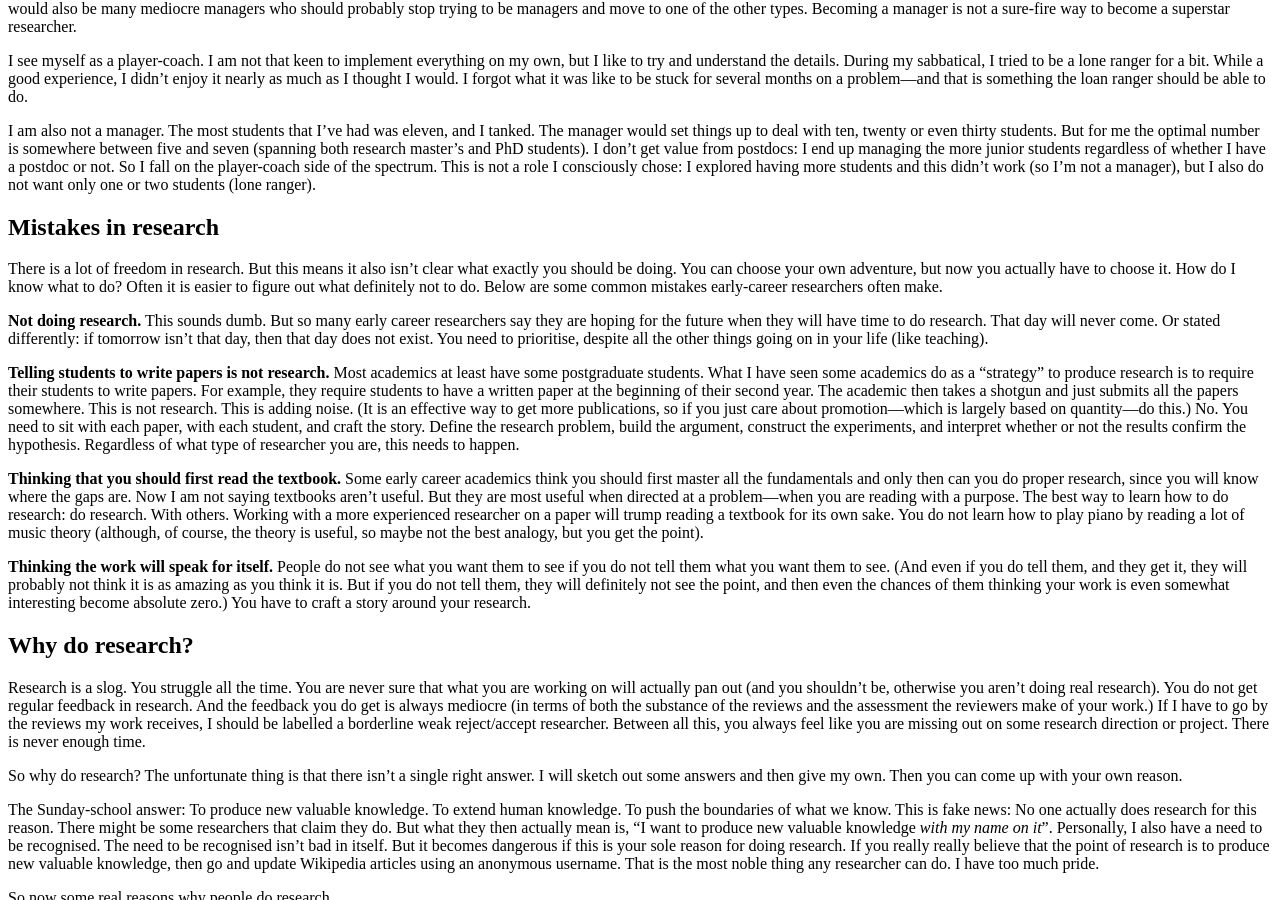
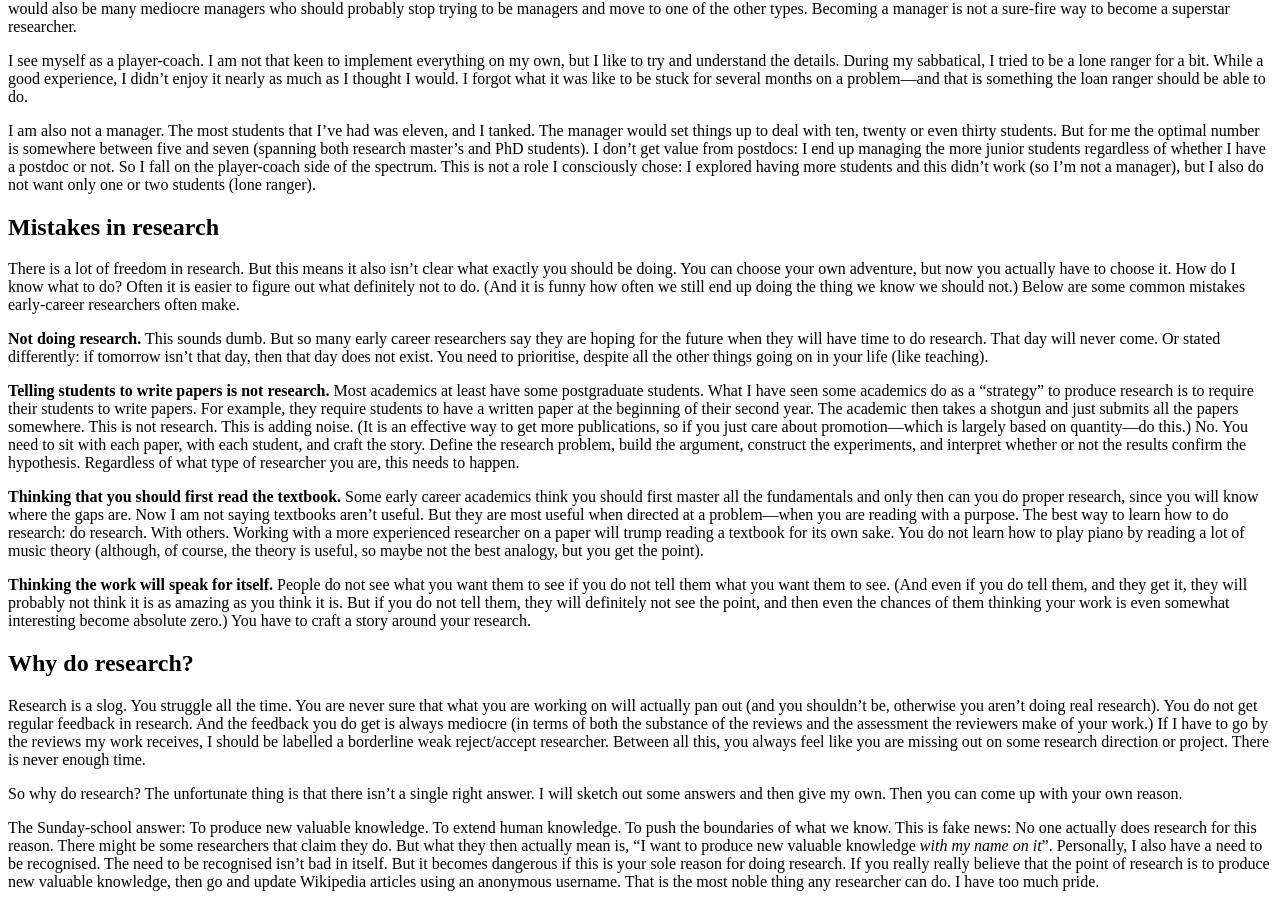
Before and after one commit to kamperh/kamperh.github.io, a Jekyll site: the page built from _posts/2025-05-16-research-thoughts.md, in a window 1280 px wide and 900 px high, scrolled down 509 px. Built offline with Jekyll 4.4.1, drawn with Linux system fonts in a browser that asks for light colours; our own code applies the rules of GitHub Pages for plain Markdown files; a style sheet for code colours, icons or effects is not loaded.

Commit message:
Update 2025-05-16-research-thoughts.md

```diff
--- a/_posts/2025-05-16-research-thoughts.md
+++ b/_posts/2025-05-16-research-thoughts.md
@@ -27,7 +27,7 @@ I am also not a manager. The most students that I've had was eleven, and I tanke
 
 ## Mistakes in research
 
-There is a lot of freedom in research. But this means it also isn't clear what exactly you should be doing. You can choose your own adventure, but now you actually have to choose it. How do I know what to do? Often it is easier to figure out what definitely not to do. Below are some common mistakes early-career researchers often make.
+There is a lot of freedom in research. But this means it also isn't clear what exactly you should be doing. You can choose your own adventure, but now you actually have to choose it. How do I know what to do? Often it is easier to figure out what definitely not to do. (And it is funny how often we still end up doing the thing we know we should not.) Below are some common mistakes early-career researchers often make.
 
 **Not doing research.** This sounds dumb. But so many early career researchers say they are hoping for the future when they will have time to do research. That day will never come. Or stated differently: if tomorrow isn't that day, then that day does not exist. You need to prioritise, despite all the other things going on in your life (like teaching).
 
```
